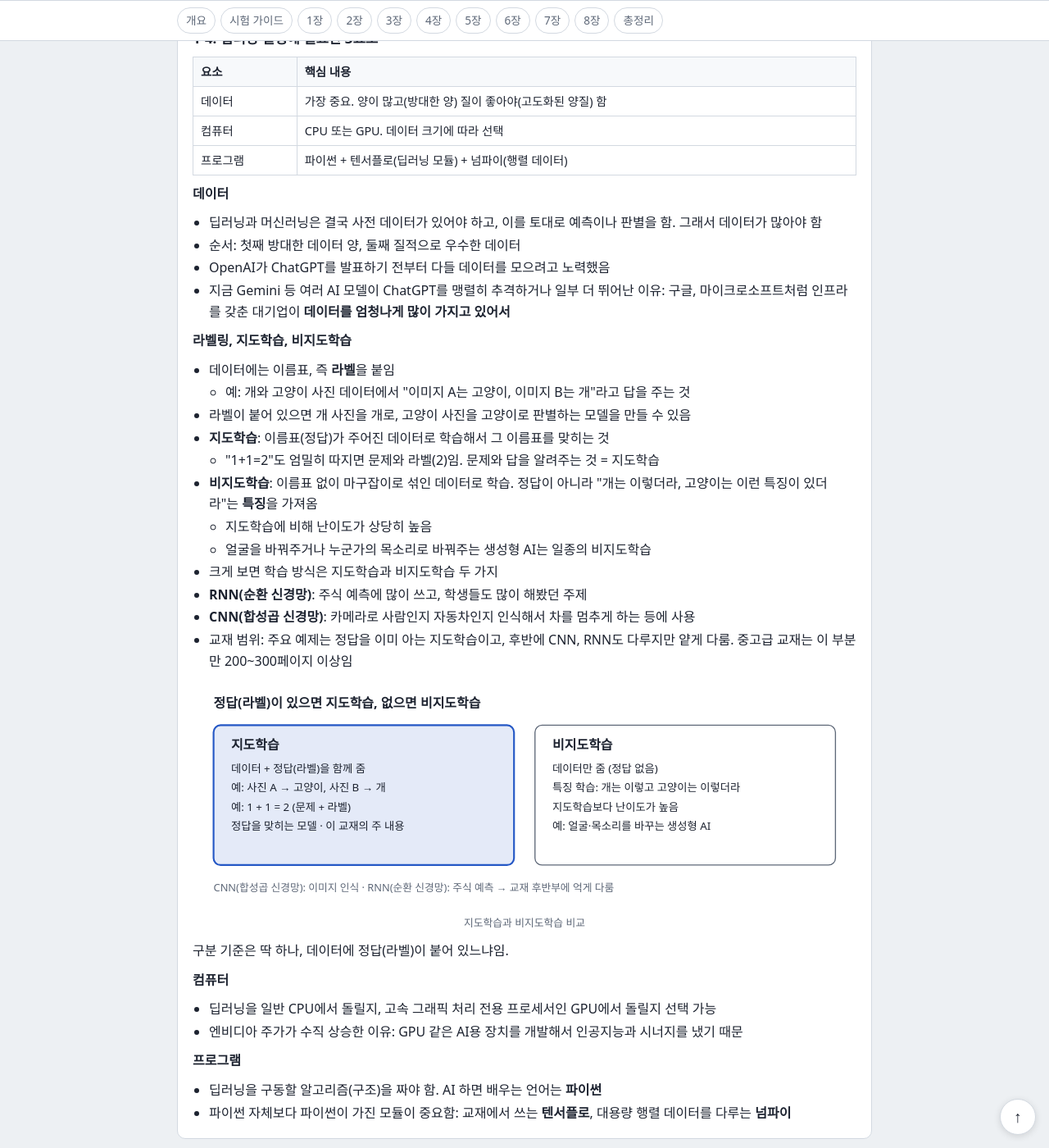
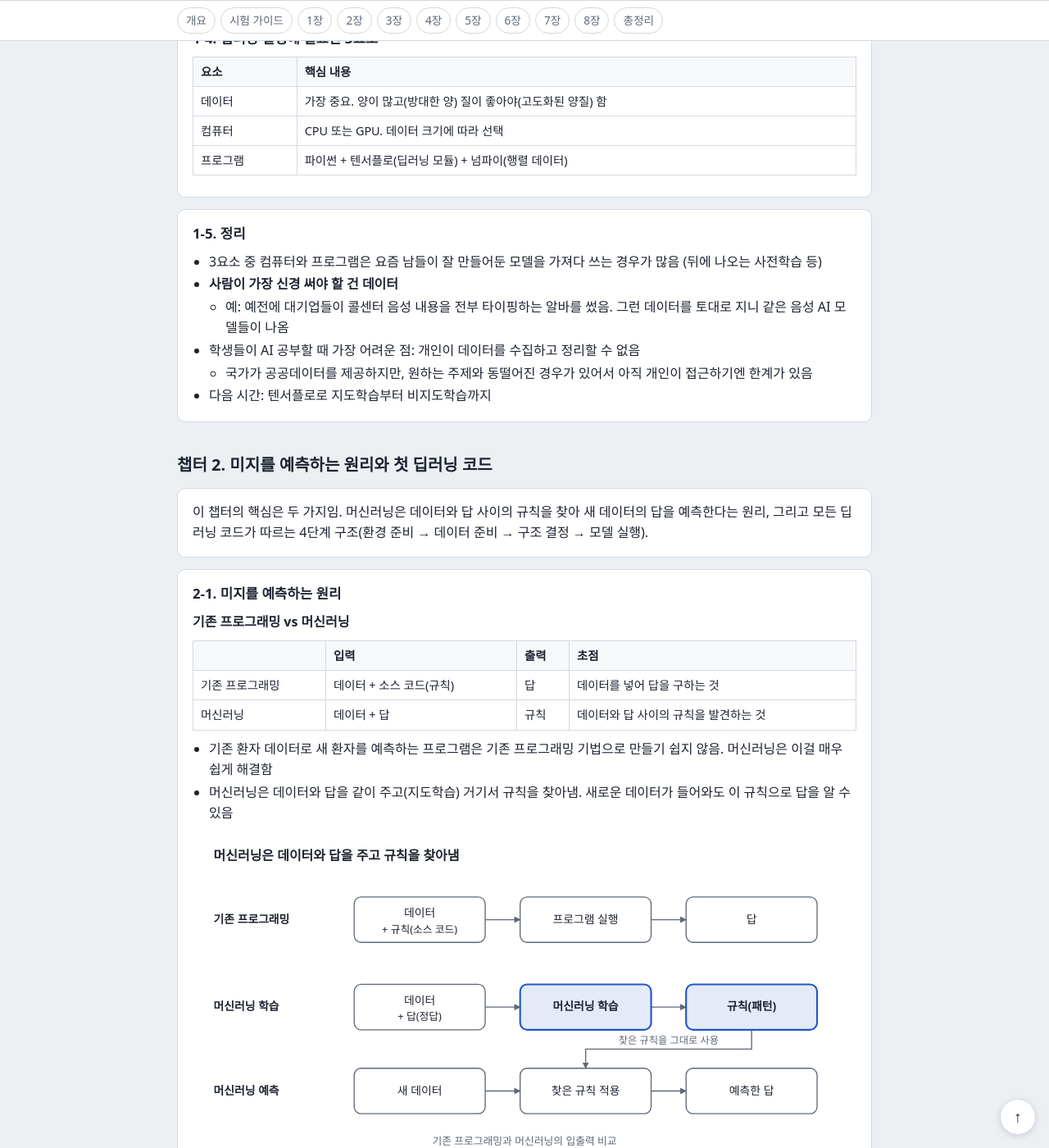
Before and after one commit to hamsterganggang/deug3middleexam, a Jekyll site: the page built from ml/theory.html, in a window 1280 px wide and 1400 px high, scrolled down 3989 px. Shown: the whole window at 82% size. Built offline with Jekyll 4.4.1, drawn with Linux system fonts in a browser that asks for light colours; some web fonts are replaced; some of the changed text lies outside the part shown.

Commit message:
머신러닝 1-4: 3요소는 표의 핵심 내용만 남기고 세부 설명 삭제
Co-Authored-By: Claude Opus 5.5 (1M context) <noreply@anthropic.com>

```diff
--- a/ml/theory.html
+++ b/ml/theory.html
@@ -78,16 +78,6 @@ toc:
 <div class="card">
 <h3>1-4. 딥러닝 실행에 필요한 3요소</h3>
 <div class="tbl"><table><tr><th>요소</th><th>핵심 내용</th></tr><tr><td>데이터</td><td>가장 중요. 양이 많고(방대한 양) 질이 좋아야(고도화된 양질) 함</td></tr><tr><td>컴퓨터</td><td>CPU 또는 GPU. 데이터 크기에 따라 선택</td></tr><tr><td>프로그램</td><td>파이썬 + 텐서플로(딥러닝 모듈) + 넘파이(행렬 데이터)</td></tr></table></div>
-<p><b>데이터</b></p>
-<ul><li>딥러닝과 머신러닝은 결국 사전 데이터가 있어야 하고, 이를 토대로 예측이나 판별을 함. 그래서 데이터가 많아야 함</li><li>순서: 첫째 방대한 데이터 양, 둘째 질적으로 우수한 데이터</li><li>OpenAI가 ChatGPT를 발표하기 전부터 다들 데이터를 모으려고 노력했음</li><li>지금 Gemini 등 여러 AI 모델이 ChatGPT를 맹렬히 추격하거나 일부 더 뛰어난 이유: 구글, 마이크로소프트처럼 인프라를 갖춘 대기업이 <b>데이터를 엄청나게 많이 가지고 있어서</b></li></ul>
-<p><b>라벨링, 지도학습, 비지도학습</b></p>
-<ul><li>데이터에는 이름표, 즉 <b>라벨</b>을 붙임<ul><li>예: 개와 고양이 사진 데이터에서 "이미지 A는 고양이, 이미지 B는 개"라고 답을 주는 것</li></ul></li><li>라벨이 붙어 있으면 개 사진을 개로, 고양이 사진을 고양이로 판별하는 모델을 만들 수 있음</li><li><b>지도학습</b>: 이름표(정답)가 주어진 데이터로 학습해서 그 이름표를 맞히는 것<ul><li>"1+1=2"도 엄밀히 따지면 문제와 라벨(2)임. 문제와 답을 알려주는 것 = 지도학습</li></ul></li><li><b>비지도학습</b>: 이름표 없이 마구잡이로 섞인 데이터로 학습. 정답이 아니라 "개는 이렇더라, 고양이는 이런 특징이 있더라"는 <b>특징</b>을 가져옴<ul><li>지도학습에 비해 난이도가 상당히 높음</li><li>얼굴을 바꿔주거나 누군가의 목소리로 바꿔주는 생성형 AI는 일종의 비지도학습</li></ul></li><li>크게 보면 학습 방식은 지도학습과 비지도학습 두 가지</li><li><b>RNN(순환 신경망)</b>: 주식 예측에 많이 쓰고, 학생들도 많이 해봤던 주제</li><li><b>CNN(합성곱 신경망)</b>: 카메라로 사람인지 자동차인지 인식해서 차를 멈추게 하는 등에 사용</li><li>교재 범위: 주요 예제는 정답을 이미 아는 지도학습이고, 후반에 CNN, RNN도 다루지만 얕게 다룸. 중고급 교재는 이 부분만 200~300페이지 이상임</li></ul>
-<figure class="fig">{% include ml/fig/9a937ad4-8930.svg %}<figcaption>지도학습과 비지도학습 비교</figcaption></figure>
-<p>구분 기준은 딱 하나, 데이터에 정답(라벨)이 붙어 있느냐임.</p>
-<p><b>컴퓨터</b></p>
-<ul><li>딥러닝을 일반 CPU에서 돌릴지, 고속 그래픽 처리 전용 프로세서인 GPU에서 돌릴지 선택 가능</li><li>엔비디아 주가가 수직 상승한 이유: GPU 같은 AI용 장치를 개발해서 인공지능과 시너지를 냈기 때문</li></ul>
-<p><b>프로그램</b></p>
-<ul><li>딥러닝을 구동할 알고리즘(구조)을 짜야 함. AI 하면 배우는 언어는 <b>파이썬</b></li><li>파이썬 자체보다 파이썬이 가진 모듈이 중요함: 교재에서 쓰는 <b>텐서플로</b>, 대용량 행렬 데이터를 다루는 <b>넘파이</b></li></ul>
 </div>
 <div class="card">
 <h3>1-5. 정리</h3>
@@ -700,7 +690,6 @@ print("%.f시간 공부할 경우 합격 예상 확률은 %.01f%%" % (hour, pred
 <ul class="check">
 <li>AI, 머신러닝, 딥러닝의 포함 관계와 스테이크 비유를 설명할 수 있다</li>
 <li>딥러닝 3요소와 그중 데이터가 가장 중요한 이유를 말할 수 있다</li>
-<li>지도학습과 비지도학습의 차이를 예시로 설명할 수 있다</li>
 <li>딥러닝 코드 4단계(환경 → 데이터 → 구조 → 실행)를 순서대로 말할 수 있다</li>
 <li>X[:, 0:16]과 y[:, 16]이 무엇을 뽑는지 안다</li>
 <li>입력층, 은닉층, 출력층과 휴지 비유를 설명할 수 있다</li>
```
Also changed, not shown: _includes/ml/fig/9a937ad4-8930.svg (deleted).
